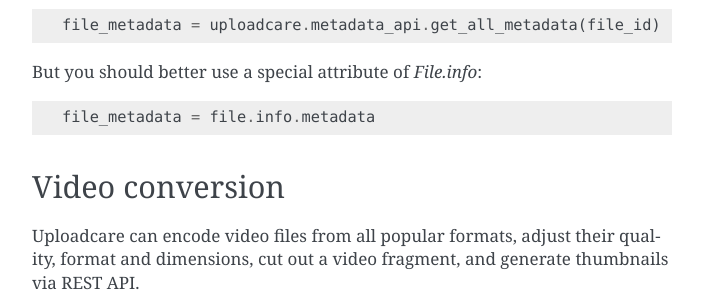
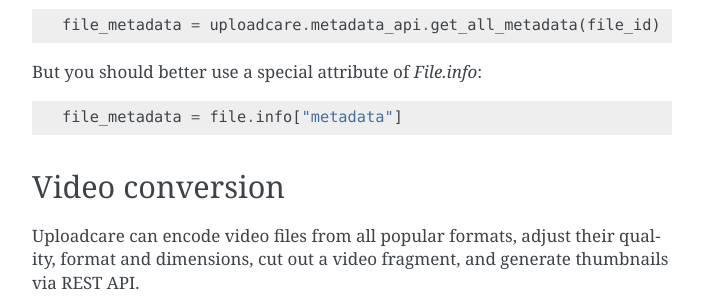
Before and after one commit to uploadcare/pyuploadcare, a Sphinx documentation site: the page built from docs/core_api.rst, in a window 1280 px wide and 900 px high, scrolled down 3734 px. Shown: the part 152-452 px from the top of the window, without its empty margins (408-1111 px from the left). Built offline with Sphinx 7.4.7, drawn with Linux system fonts in a browser that asks for light colours; the version number could not be read and is left out.

```diff
--- a/docs/core_api.rst
+++ b/docs/core_api.rst
@@ -179,7 +179,7 @@ Or the whole metadata may be got at once::
 
 But you should better use a special attribute of `File.info`::
 
-    file_metadata = file.info.metadata
+    file_metadata = file.info["metadata"]
 
 
 Video conversion
```
